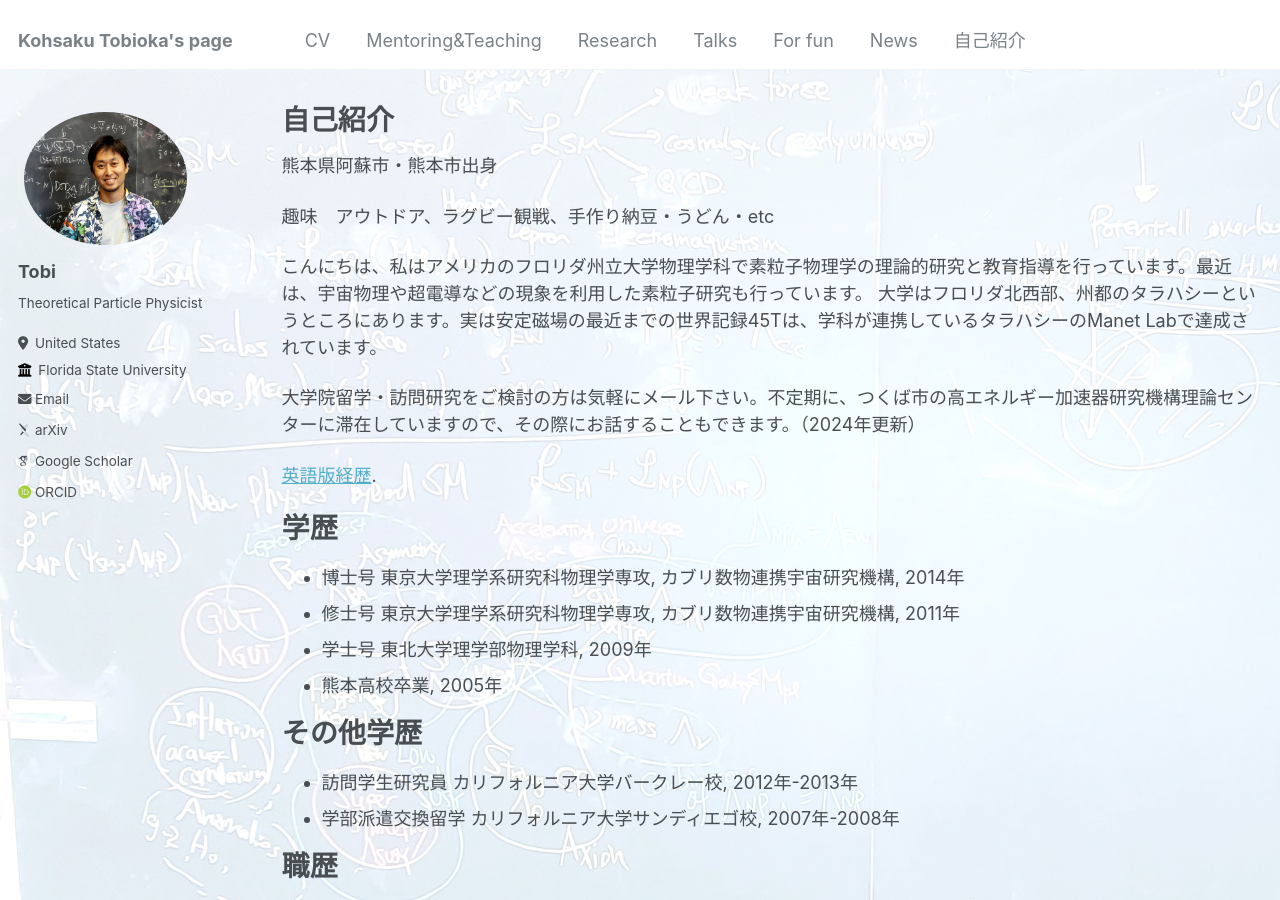
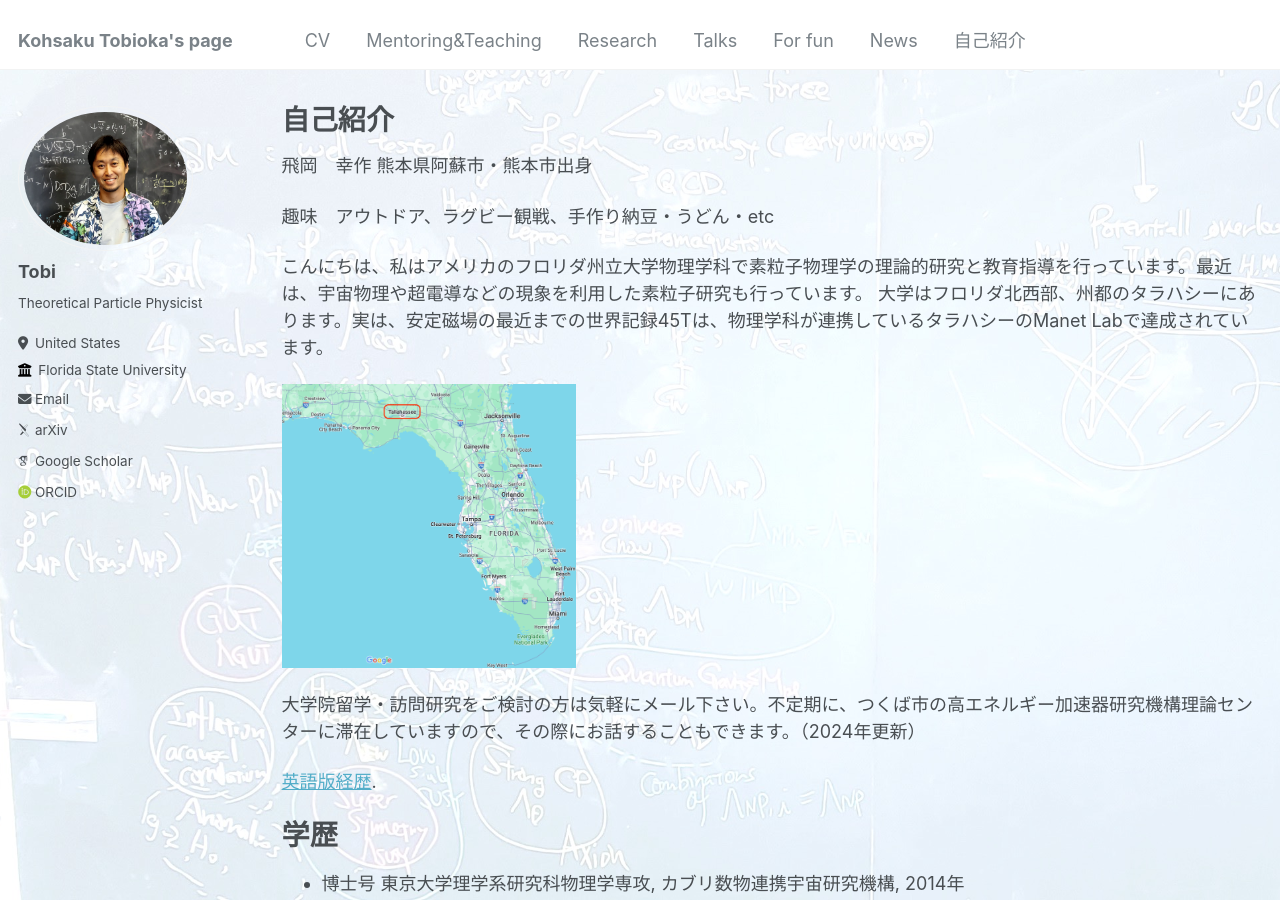
Before and after one commit to Kohsaku-Tobioka/Kohsaku-Tobioka.github.io, a Jekyll site: the page built from _pages/japanese.md, in a window 1280 px wide and 900 px high. Built offline with Jekyll 4.4.1, drawn with Linux system fonts in a browser that asks for light colours; some web fonts are replaced.

Commit message:
map added

```diff
--- a/_pages/japanese.md
+++ b/_pages/japanese.md
@@ -7,13 +7,15 @@ author_profile: true
 ---
 
 {% include base_path %}
-
+飛岡　幸作
 熊本県阿蘇市・熊本市出身
 
 趣味　アウトドア、ラグビー観戦、手作り納豆・うどん・etc
 
 こんにちは、私はアメリカのフロリダ州立大学物理学科で素粒子物理学の理論的研究と教育指導を行っています。最近は、宇宙物理や超電導などの現象を利用した素粒子研究も行っています。
-大学はフロリダ北西部、州都のタラハシーというところにあります。実は安定磁場の最近までの世界記録45Tは、学科が連携しているタラハシーのManet Labで達成されています。
+大学はフロリダ北西部、州都のタラハシーにあります。実は、安定磁場の最近までの世界記録45Tは、物理学科が連携しているタラハシーのManet Labで達成されています。
+
+<img src="/images/map.png" alt="Editing a markdown file for a talk" style="width:30%;">
 
 大学院留学・訪問研究をご検討の方は気軽にメール下さい。不定期に、つくば市の高エネルギー加速器研究機構理論センターに滞在していますので、その際にお話することもできます。（2024年更新）
 
```
Also changed, not shown: _pages/cv.md (+1 -1 lines), _pages/teachmentor.md (+2 -2 lines), images/map.png (added).
